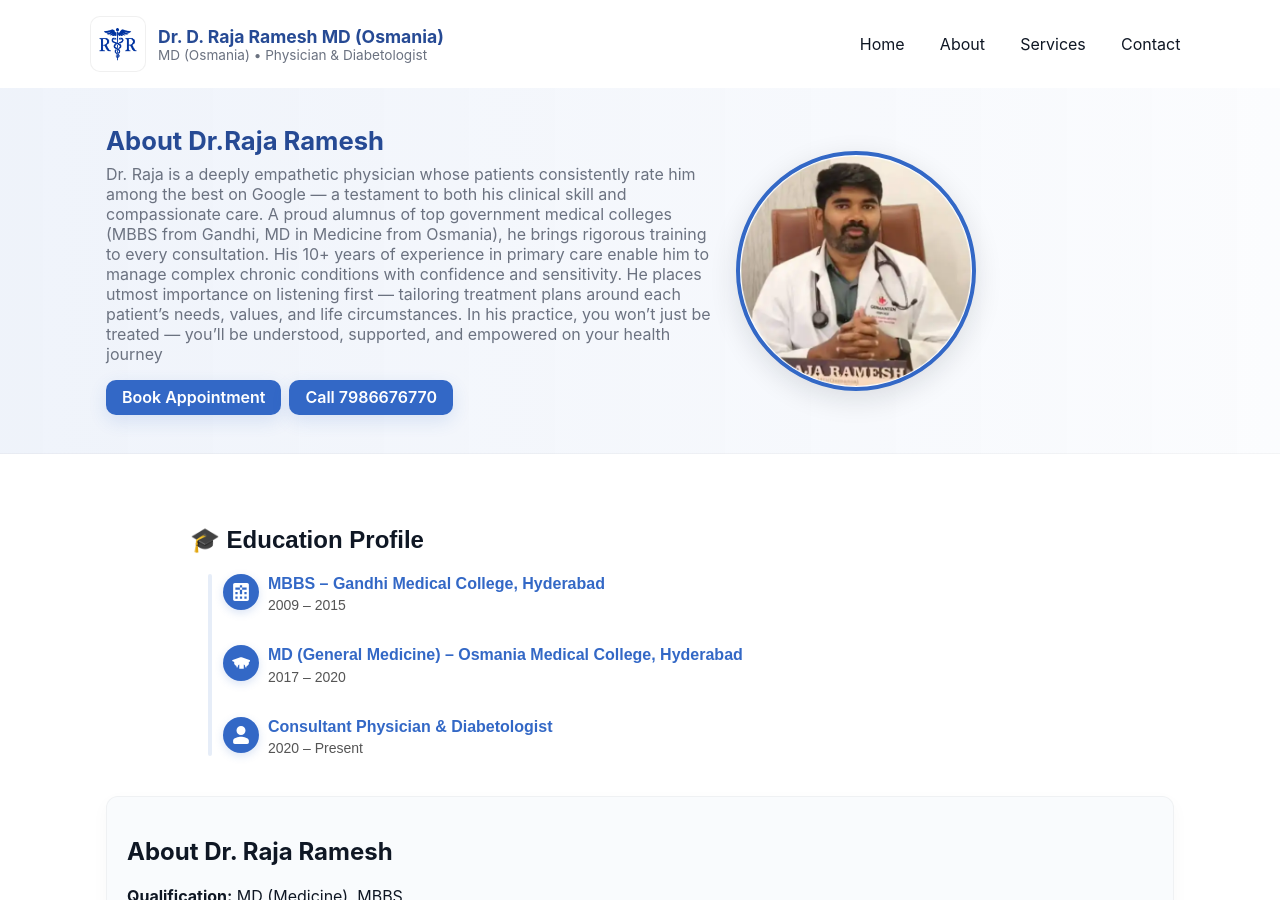
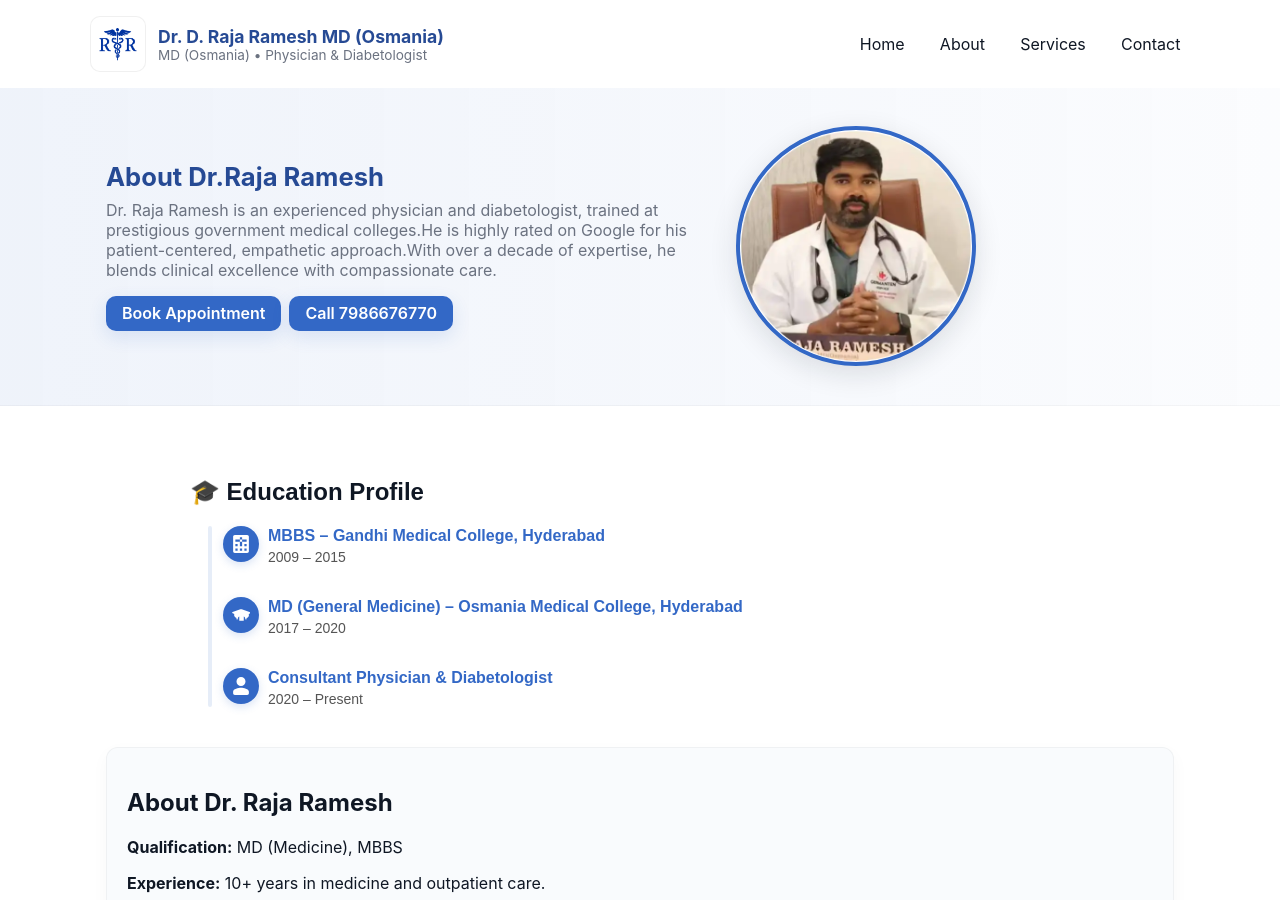
Before and after one commit to drrajarameshd/rr, a Jekyll site: the page about.html, which Jekyll copies as it is, in a window 1280 px wide and 900 px high. Built offline with Jekyll 4.4.1, drawn with Linux system fonts in a browser that asks for light colours; some of the changed text lies outside the part shown.

Commit message:
Update about.html

```diff
--- a/about.html
+++ b/about.html
@@ -132,7 +132,7 @@
       <div class="container banner-inner">
         <div class="hero-text" style="color:var(--primary-dark)">
           <h2>About Dr.Raja Ramesh </h2>
-          <p>Dr. Raja is a deeply empathetic physician whose patients consistently rate him among the best on Google — a testament to both his clinical skill and compassionate care. A proud alumnus of top government medical colleges (MBBS from Gandhi, MD in Medicine from Osmania), he brings rigorous training to every consultation. His 10+ years of experience in primary care enable him to manage complex chronic conditions with confidence and sensitivity. He places utmost importance on listening first — tailoring treatment plans around each patient’s needs, values, and life circumstances. In his practice, you won’t just be treated — you’ll be understood, supported, and empowered on your health journey</p>
+          <p>Dr. Raja Ramesh is an experienced physician and diabetologist, trained at prestigious government medical colleges.He is highly rated on Google for his patient-centered, empathetic approach.With over a decade of expertise, he blends clinical excellence with compassionate care.</p>
           <div class="btn-container">
           <a href="contact.html" class="btn" title="Book an appointment">Book Appointment</a>
           <a href="tel: +91 7989676770" class="btn" title="Call Clinic">Call 7986676770 </a>
@@ -245,7 +245,7 @@
       <p><strong>Qualification:</strong> MD (Medicine), MBBS</p>
       <p><strong>Experience:</strong> 10+ years in medicine and outpatient care.</p>
 
-      <p>Dr. Ramesh practices evidence-based medicine with emphasis on preventive care, patient education and continuity of care. He manages chronic diseases such as diabetes and hypertension, conducts routine health checks and helps patients create realistic lifestyle plans.</p>
+      <p>Dr. Raja is a deeply empathetic physician whose patients consistently rate him among the best on Google — a testament to both his clinical skill and compassionate care. A proud alumnus of top government medical colleges (MBBS from Gandhi, MD in Medicine from Osmania), he brings rigorous training to every consultation. His 10+ years of experience in primary care enable him to manage complex chronic conditions with confidence and sensitivity. He places utmost importance on listening first — tailoring treatment plans around each patient’s needs, values, and life circumstances. In his practice, you won’t just be treated — you’ll be understood, supported, and empowered on your health journey</p>
 
       <h3>Clinic Hours</h3>
       <ul>
```
